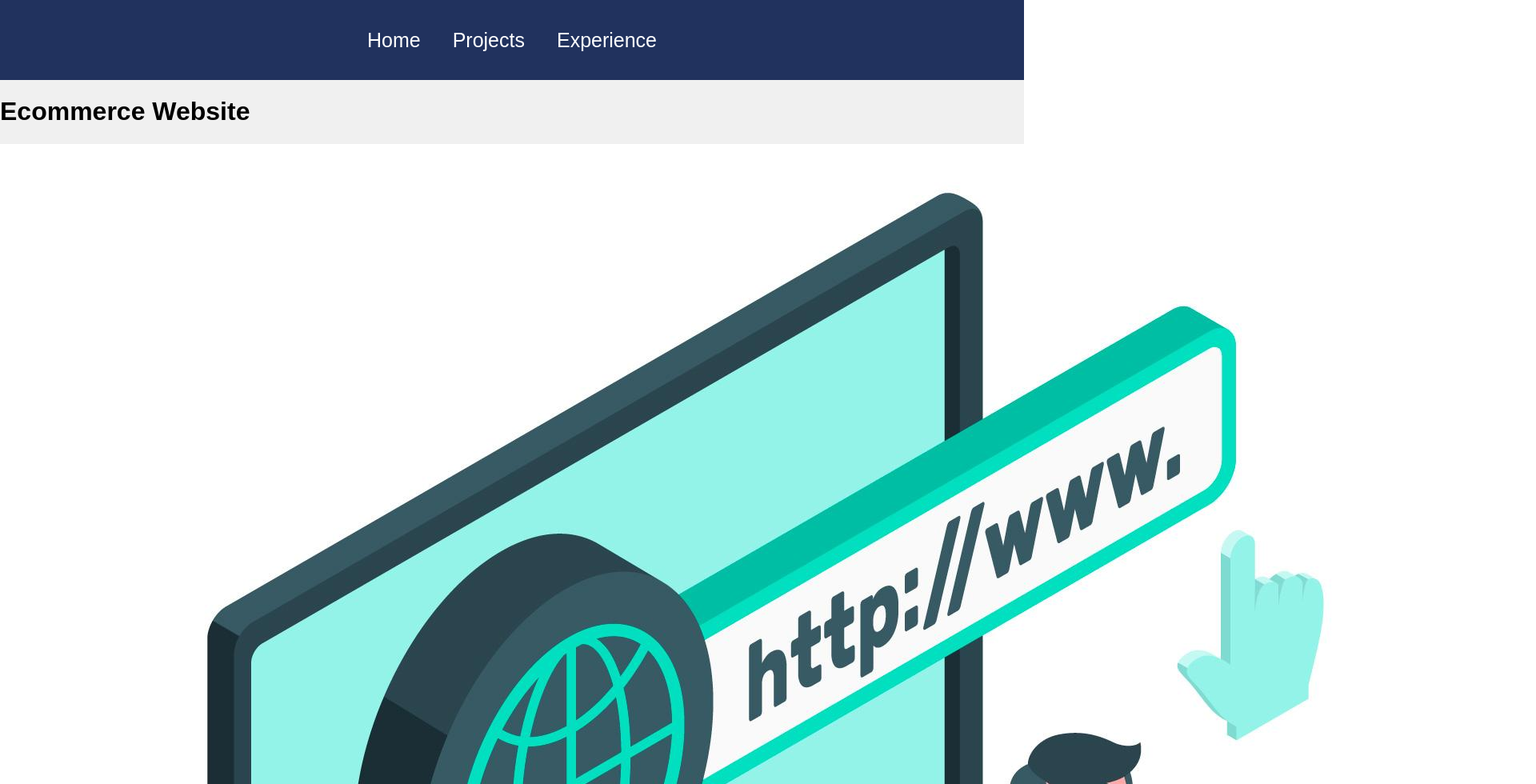
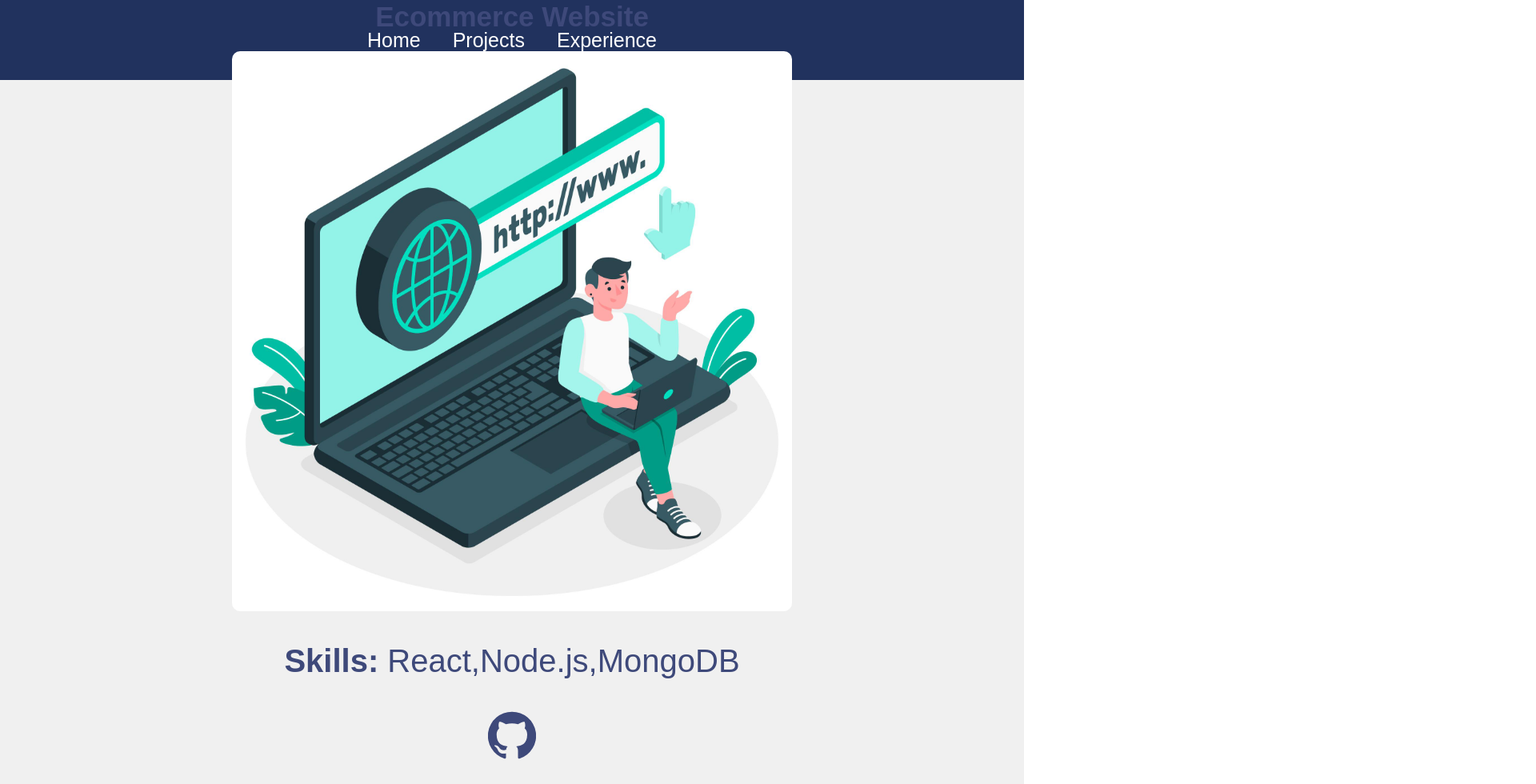
Before and after one commit to barbaros163/portfolio, a React (Create React App) app: page /projects/1 in a window 1280 px wide. Shown: the top 980 px of the page at 80% size, 1920 px wide, since content can reach past the window. Built offline with nearby package versions, Linux system fonts and the light colour scheme.

Commit message:
example components done

```diff
--- a/src/components/ProjectItem.js
+++ b/src/components/ProjectItem.js
@@ -1,8 +1,15 @@
 import React from "react";
+import { useNavigate } from "react-router-dom";
 
-function ProjectItem({ image, name }) {
+function ProjectItem({ image, name, id }) {
+  const navigate = useNavigate();
   return (
-    <div className="projectItem">
+    <div
+      className="projectItem"
+      onClick={() => {
+        navigate("/projects/" + id);
+      }}
+    >
       <div style={{ backgroundImage: `url(${image})` }} className="bgImage" />
       <h1>{name}</h1>
     </div>
--- a/src/pages/ProjectDisplay.js
+++ b/src/pages/ProjectDisplay.js
@@ -2,6 +2,7 @@
 import { useParams } from "react-router-dom";
 import { ProjectList } from "../helpers/ProjectList";
 import GitHubIcon from "@material-ui/icons/GitHub";
+import "../styles/ProjectDisplay.css";
 
 function ProjectDisplay() {
   const { id } = useParams();
@@ -10,7 +11,9 @@
     <div className="project">
       <h1>{project.name}</h1>
       <img src={project.image} alt="" />
-      <b>Skills: </b> {project.skills}
+      <p>
+        <b>Skills: </b> {project.skills}
+      </p>
       <GitHubIcon />
     </div>
   );
--- a/src/pages/Projects.js
+++ b/src/pages/Projects.js
@@ -8,8 +8,10 @@
     <div className="projects">
       <h1>My Personal Projects</h1>
       <div className="projectList">
-        {ProjectList.map((project) => {
-          return <ProjectItem name={project.name} image={project.image} />;
+        {ProjectList.map((project, idx) => {
+          return (
+            <ProjectItem id={idx} name={project.name} image={project.image} />
+          );
         })}
       </div>
     </div>
--- /dev/null
+++ b/src/styles/ProjectDisplay.css
@@ -0,0 +1,28 @@
+.project {
+  width: 100%;
+  height: calc(100vh - 100px);
+  display: flex;
+  justify-content: center;
+  align-items: center;
+  flex-direction: column;
+}
+
+.project h1 {
+  margin-top: 50px;
+  color: #3e497a;
+  font-size: 35px;
+}
+.project img {
+  width: 700px;
+  border-radius: 10px;
+}
+
+.project p {
+  font-size: 40px;
+  color: #3e497a;
+}
+
+.project svg {
+  font-size: 60px;
+  color: #3e497a;
+}
```
